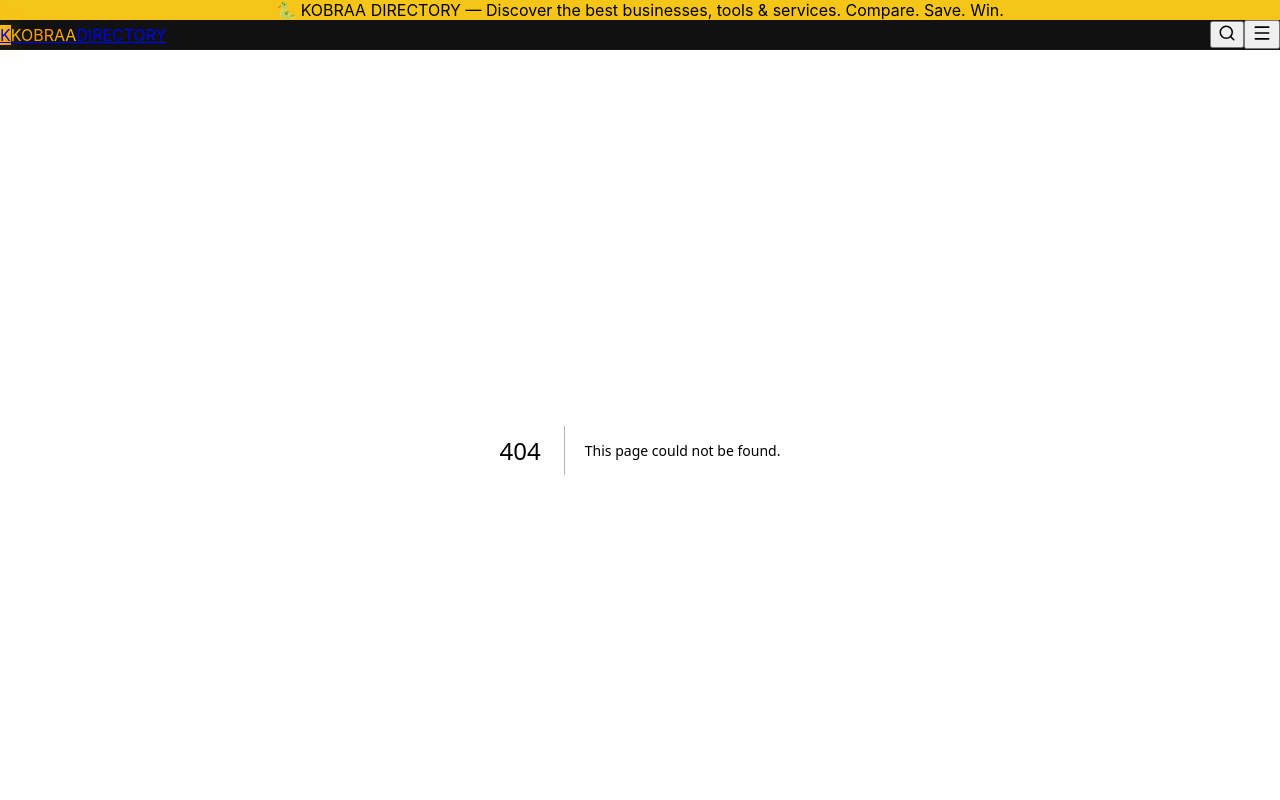
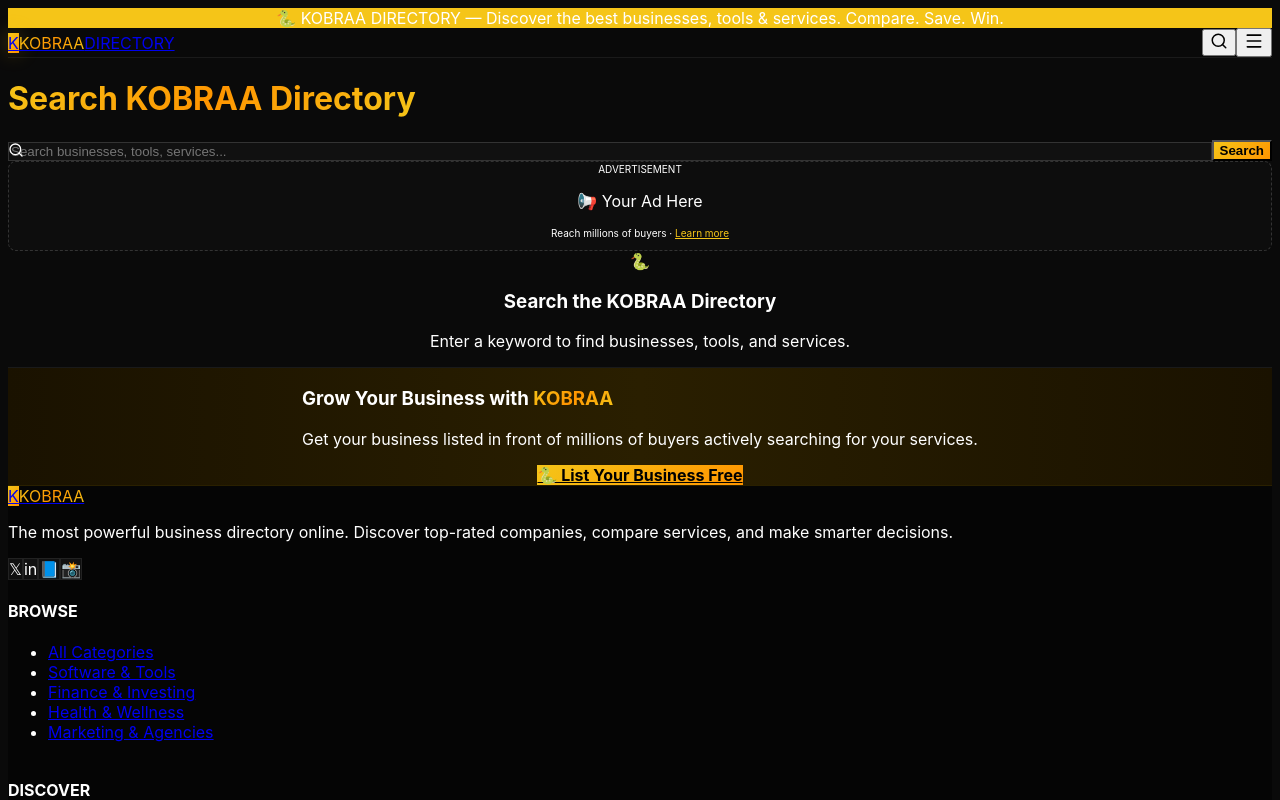
Before and after one commit to generalkobraa/general-kobraa-site, a Next.js app: page /search in a window 1280 px wide. Before the commit this address had no page. Shown: the top 800 px of the page. Built offline with nearby package versions, Linux system fonts and the light colour scheme.

Commit message:
KOBRAA Directory: search + categories slug

```diff
--- /dev/null
+++ b/src/app/categories/[slug]/page.tsx
@@ -0,0 +1,140 @@
+import { notFound } from "next/navigation";
+import Link from "next/link";
+import { ArrowLeft, Filter } from "lucide-react";
+import { categories, getCategoryBySlug, getListingsByCategory } from "@/data/listings";
+import ListingCard from "@/components/ListingCard";
+import AdBanner from "@/components/AdBanner";
+import type { Metadata } from "next";
+
+interface Props {
+  params: Promise<{ slug: string }>;
+}
+
+export async function generateMetadata({ params }: Props): Promise<Metadata> {
+  const { slug } = await params;
+  const category = getCategoryBySlug(slug);
+  if (!category) return { title: "Category Not Found – KOBRAA Directory" };
+  return {
+    title: `${category.name} – KOBRAA Directory`,
+    description: `Find the best ${category.name} businesses and services on KOBRAA Directory. Compare reviews, ratings, and pricing.`,
+  };
+}
+
+export function generateStaticParams() {
+  return categories.map((cat) => ({ slug: cat.slug }));
+}
+
+export default async function CategoryPage({ params }: Props) {
+  const { slug } = await params;
+  const category = getCategoryBySlug(slug);
+  if (!category) notFound();
+
+  const catListings = getListingsByCategory(slug);
+  const sponsored = catListings.filter((l) => l.sponsored);
+  const regular = catListings.filter((l) => !l.sponsored);
+
+  return (
+    <div className="max-w-7xl mx-auto px-4 sm:px-6 lg:px-8 py-10">
+      {/* Breadcrumb */}
+      <nav className="flex items-center gap-2 text-sm text-gray-500 mb-6">
+        <Link href="/" className="hover:text-white transition-colors">Home</Link>
+        <span>/</span>
+        <Link href="/categories" className="hover:text-white transition-colors">Categories</Link>
+        <span>/</span>
+        <span className="text-white">{category.name}</span>
+      </nav>
+
+      {/* Header */}
+      <div className="flex flex-col md:flex-row md:items-center justify-between gap-4 mb-6">
+        <div className="flex items-center gap-4">
+          <div className="w-14 h-14 rounded-2xl flex items-center justify-center text-3xl bg-[#111] border border-[#222]">
+            {category.icon}
+          </div>
+          <div>
+            <h1 className="text-2xl md:text-3xl font-black text-white">{category.name}</h1>
+            <p className="text-gray-500 text-sm mt-0.5">{category.listingCount} listings</p>
+          </div>
+        </div>
+        <Link href="/submit" className="btn-primary px-5 py-2.5 rounded-xl text-sm font-bold whitespace-nowrap self-start md:self-auto">
+          + Add Your Business
+        </Link>
+      </div>
+
+      {/* Description */}
+      <p className="text-gray-400 text-sm mb-4 max-w-2xl">{category.description}</p>
+
+      {/* Subcategory pills */}
+      <div className="flex flex-wrap gap-2 mb-8">
+        <button className="text-xs px-3 py-1.5 rounded-full bg-[#f5c518] text-black font-semibold">All</button>
+        {category.subcategories.map((sub) => (
+          <button
+            key={sub}
+            className="text-xs px-3 py-1.5 rounded-full bg-[#111] border border-[#222] text-gray-400 hover:text-white hover:border-[#f5c518] transition-all"
+          >
+            {sub}
+          </button>
+        ))}
+      </div>
+
+      {/* Ad */}
+      <AdBanner format="horizontal" className="mb-8" />
+
+      <div className="flex gap-8">
+        {/* Main content */}
+        <div className="flex-1 min-w-0">
+          {/* Sponsored */}
+          {sponsored.length > 0 && (
+            <div className="mb-8">
+              <h2 className="text-xs font-bold text-gray-500 uppercase tracking-widest mb-4 flex items-center gap-2">
+                <span className="sponsor-badge">Sponsored</span> Top Picks
+              </h2>
+              <div className="grid grid-cols-1 md:grid-cols-2 gap-4">
+                {sponsored.map((l) => (
+                  <ListingCard key={l.id} listing={l} />
+                ))}
+              </div>
+            </div>
+          )}
+
+          {/* All listings */}
+          {regular.length > 0 ? (
+            <div>
+              <h2 className="text-xs font-bold text-gray-500 uppercase tracking-widest mb-4">
+                All {category.name} Listings
+              </h2>
+              <div className="grid grid-cols-1 md:grid-cols-2 gap-4">
+                {regular.map((l) => (
+                  <ListingCard key={l.id} listing={l} />
+                ))}
+              </div>
+            </div>
+          ) : catListings.length === 0 ? (
+            <div className="text-center py-16 bg-[#111] rounded-2xl border border-[#1e1e1e]">
+              <div className="text-5xl mb-4">🔍</div>
+              <h3 className="font-bold text-white mb-2">No listings yet</h3>
+              <p className="text-gray-500 text-sm mb-5">Be the first to list your business in {category.name}!</p>
+              <Link href="/submit" className="btn-primary px-6 py-2.5 rounded-xl text-sm font-bold inline-block">
+                Add Your Business
+              </Link>
+            </div>
+          ) : null}
+        </div>
+
+        {/* Sidebar ad */}
+        <div className="hidden xl:flex flex-col gap-4 w-[300px] flex-shrink-0">
+          <AdBanner format="rectangle" />
+          <div className="bg-[#111] border border-[#1e1e1e] rounded-xl p-5">
+            <h3 className="font-bold text-white text-sm mb-2">List Your Business</h3>
+            <p className="text-gray-500 text-xs mb-4">Reach millions of buyers searching for {category.name} services.</p>
+            <Link href="/submit" className="btn-primary w-full py-2.5 rounded-lg text-sm font-bold text-center block">
+              Get Listed Free
+            </Link>
+          </div>
+        </div>
+      </div>
+
+      {/* Bottom ad */}
+      <AdBanner format="horizontal" className="mt-10" />
+    </div>
+  );
+}
--- /dev/null
+++ b/src/app/search/page.tsx
@@ -0,0 +1,82 @@
+"use client";
+
+import { useSearchParams } from "next/navigation";
+import { Suspense } from "react";
+import Link from "next/link";
+import { Search } from "lucide-react";
+import { searchListings } from "@/data/listings";
+import ListingCard from "@/components/ListingCard";
+import AdBanner from "@/components/AdBanner";
+
+function SearchResults() {
+  const params = useSearchParams();
+  const query = params.get("q") || "";
+  const results = query ? searchListings(query) : [];
+
+  return (
+    <div className="max-w-7xl mx-auto px-4 sm:px-6 lg:px-8 py-10">
+      {/* Header */}
+      <div className="mb-6">
+        <h1 className="text-2xl md:text-3xl font-black text-white mb-1">
+          {query ? (
+            <>Search results for "<span className="kobraa-gradient">{query}</span>"</>
+          ) : (
+            <span className="kobraa-gradient">Search KOBRAA Directory</span>
+          )}
+        </h1>
+        {query && (
+          <p className="text-gray-500 text-sm">{results.length} result{results.length !== 1 ? "s" : ""} found</p>
+        )}
+      </div>
+
+      {/* Search form */}
+      <form className="flex gap-2 mb-8 max-w-xl" action="/search" method="get">
+        <div className="flex-1 relative">
+          <Search className="absolute left-3.5 top-1/2 -translate-y-1/2 text-gray-500" size={16} />
+          <input
+            type="text"
+            name="q"
+            defaultValue={query}
+            placeholder="Search businesses, tools, services..."
+            className="search-input w-full pl-10 pr-4 py-3 rounded-xl text-sm"
+          />
+        </div>
+        <button type="submit" className="btn-primary px-5 py-3 rounded-xl text-sm font-bold">Search</button>
+      </form>
+
+      <AdBanner format="horizontal" className="mb-8" />
+
+      {/* Results */}
+      {query && results.length > 0 ? (
+        <div className="grid grid-cols-1 md:grid-cols-2 lg:grid-cols-3 gap-4">
+          {results.map((listing) => (
+            <ListingCard key={listing.id} listing={listing} />
+          ))}
+        </div>
+      ) : query ? (
+        <div className="text-center py-16 bg-[#111] rounded-2xl border border-[#1e1e1e]">
+          <div className="text-5xl mb-4">🔍</div>
+          <h3 className="font-bold text-white text-lg mb-2">No results for "{query}"</h3>
+          <p className="text-gray-500 text-sm mb-5">Try a different search term, or browse by category.</p>
+          <Link href="/categories" className="btn-primary px-6 py-2.5 rounded-xl text-sm font-bold inline-block">
+            Browse Categories
+          </Link>
+        </div>
+      ) : (
+        <div className="text-center py-16">
+          <div className="text-5xl mb-4">🐍</div>
+          <h3 className="font-bold text-white text-lg mb-2">Search the KOBRAA Directory</h3>
+          <p className="text-gray-500 text-sm">Enter a keyword to find businesses, tools, and services.</p>
+        </div>
+      )}
+    </div>
+  );
+}
+
+export default function SearchPage() {
+  return (
+    <Suspense fallback={<div className="max-w-7xl mx-auto px-4 py-20 text-center text-gray-500">Loading...</div>}>
+      <SearchResults />
+    </Suspense>
+  );
+}
```
